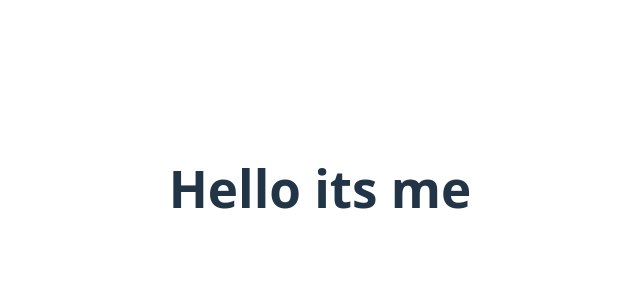
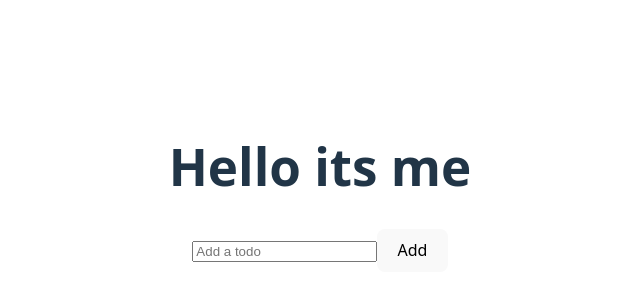
Before and after one commit to structbase/TodoContext, a React (Vite) app: page / in a window 1280 px wide. Shown: the part 212-512 px from the top of the page, without its empty margins (320-960 px from the left). Built offline with nearby package versions, Linux system fonts and the light colour scheme.

Commit message:
Add TodoInput component to App and update button label
Imported and rendered the TodoInput component in App.jsx. Updated the submit button in TodoInput.jsx to display the label 'Add' for better user clarity.

```diff
--- a/src/App.jsx
+++ b/src/App.jsx
@@ -1,4 +1,5 @@
 // import { useState } from "react";
+import TodoInput from "./components/TodoInput";
 
 import "./App.css";
 
@@ -8,6 +9,7 @@ function App() {
     return (
         <>
             <h1>Hello its me</h1>
+            <TodoInput />
         </>
     );
 }
--- a/src/components/TodoInput.jsx
+++ b/src/components/TodoInput.jsx
@@ -16,7 +16,7 @@ export default function TodoInput() {
                 onChange={(e) => setText(e.target.value)}
                 placeholder="Add a todo"
             />
-            <button type="submit"></button>
+            <button type="submit">Add</button>
         </form>
     );
 }
```
